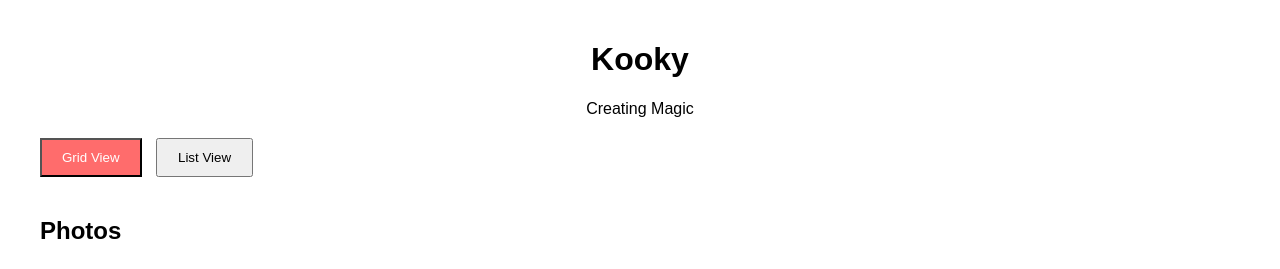
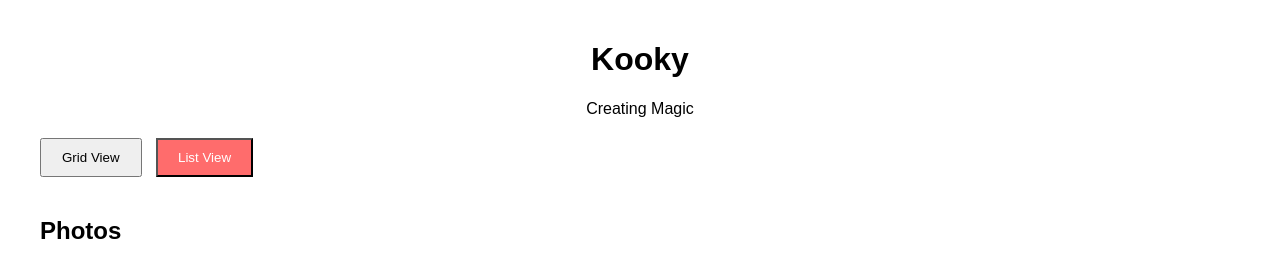
Before and after one commit to fareenkashmira/fareenkashmira.io, a plain HTML site: page htmls/viewwork.html in a window 1280 px wide. Both pictures are taken after a click on the button "List View". Shown: the top 269 px of the page. Drawn offline with Linux system fonts and the light colour scheme; files that its build step writes are made by us from their sources.

Commit message:
Update viewwork.html

```diff
--- a/htmls/viewwork.html
+++ b/htmls/viewwork.html
@@ -138,5 +138,26 @@
 
     <!-- Link to JavaScript File -->
     <script src="js/viewwork.js"></script>
+
+    <!-- JavaScript to toggle between views -->
+    <script>
+        const gridViewButton = document.getElementById('grid-view');
+        const listViewButton = document.getElementById('list-view');
+        const workGallery = document.getElementById('work-gallery');
+
+        gridViewButton.addEventListener('click', () => {
+            workGallery.classList.remove('list-view');
+            workGallery.classList.add('grid-view');
+            gridViewButton.classList.add('active');
+            listViewButton.classList.remove('active');
+        });
+
+        listViewButton.addEventListener('click', () => {
+            workGallery.classList.remove('grid-view');
+            workGallery.classList.add('list-view');
+            listViewButton.classList.add('active');
+            gridViewButton.classList.remove('active');
+        });
+    </script>
 </body>
 </html>
```
